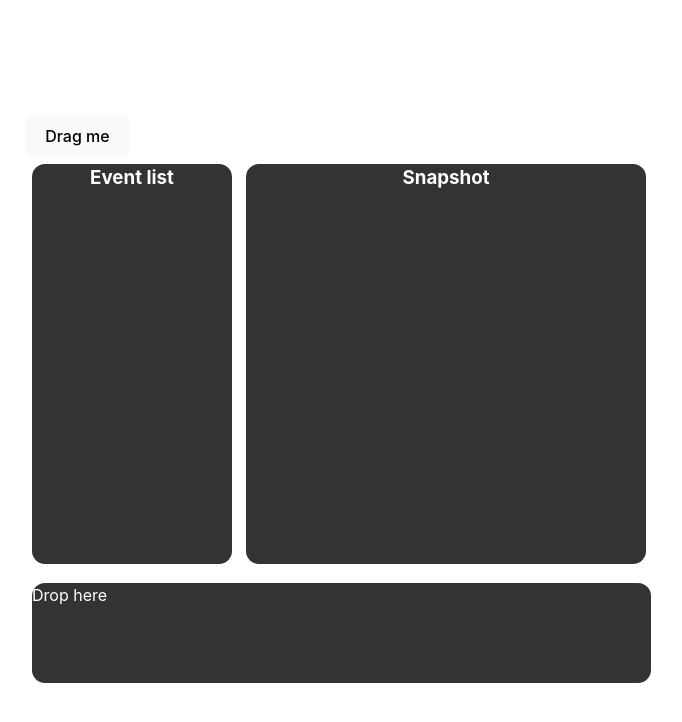
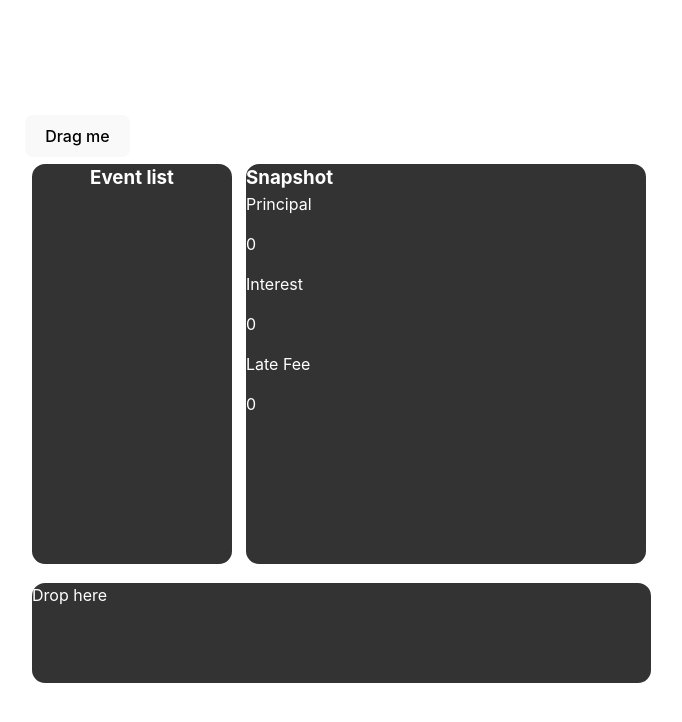
Before and after one commit to CHenrique97/simple-event-source, a React (Vite) app: page / in a window 1280 px wide. Shown: the top 722 px of the page, without its empty margins (301-983 px from the left). Built offline with nearby package versions, Linux system fonts and the light colour scheme.

Commit message:
zustand begginings done

```diff
--- a/src/App.tsx
+++ b/src/App.tsx
@@ -2,27 +2,27 @@ import "./App.css";
 
 import { DndContext } from "@dnd-kit/core";
 
-import { Card } from "./cards";
+import { Card } from "./card/cards";
 import { Field } from "./fields/fields";
 import { useState } from "react";
+import Snapshot from "./card/snapshot";
 
 function App() {
   const snapshotStyle: React.CSSProperties = {
     margin: "5px",
-    display: "flex",
-    justifyContent:  "center",
+    justifyContent: "center",
     alignContent: "flex-start",
     width: "400px", // Width of the square
     height: "400px", // Height of the square
     backgroundColor: "#333", // Dark grey background
     border: "2px solid white", // White border with 5px width
     borderRadius: "15px", // Rounded edges with 15px radius
-  }
+  };
 
   const eventListStyle: React.CSSProperties = {
     margin: "5px",
     display: "flex",
-    justifyContent:  "center",
+    justifyContent: "center",
     alignContent: "flex-start",
     width: "200px", // Width of the square
     height: "400px", // Height of the square
@@ -57,7 +57,9 @@ function App() {
         <div className="calculation-area">
           <Field title="Event list" style={eventListStyle}></Field>
 
-          <Field title="Snapshot" style={snapshotStyle}></Field>
+          <Field title="Snapshot" style={snapshotStyle}>
+            <Snapshot />
+          </Field>
         </div>
 
         <Field title="" style={eventTypesStyle}>
--- /dev/null
+++ b/src/card/snapshot.tsx
@@ -0,0 +1,50 @@
+import useStore from "../store/useStore";
+import {
+    Card,
+    CardContent,
+    CardHeader,
+  } from "@/components/ui/card"
+  import { Label } from "@/components/ui/label"
+import { cn } from "@/lib/utils";
+
+
+
+const Snapshot: React.FC = () => {
+    const principal = useStore((state) => state.principal);
+    const interest = useStore((state) => state.interest);
+    const lateFee = useStore((state) => state.lateFee);
+
+
+
+    return (
+<Card className={cn("w-[380px]")}>
+      <CardHeader>
+      </CardHeader>
+      <CardContent>
+          <div className="grid w-full items-center gap-4">
+            <div className="flex flex-col space-y-1.5">
+              <Label htmlFor="name">Principal</Label>
+              <p className="text-sm font-medium leading-none">
+              {principal}
+            </p>
+            </div>
+            <div className="flex flex-col space-y-1.5">
+              <Label htmlFor="name">Interest</Label>
+              <p className="text-sm font-medium leading-none">
+              {interest}
+            </p>
+            </div>
+            <div className="flex flex-col space-y-1.5">
+              <Label htmlFor="name">Late Fee</Label>
+              <p className="text-sm font-medium leading-none">
+              {lateFee}
+            </p>
+            </div>
+
+          </div>
+      </CardContent>
+    </Card>
+    );
+  }
+
+  export default Snapshot
--- /dev/null
+++ b/src/store/useStore.tsx
@@ -0,0 +1,29 @@
+import {create} from 'zustand';
+
+// Define the state interface
+interface StoreState {
+    principal: number;
+    interest: number;
+    lateFee: number;
+    setPrincipal: (value: number) => void;
+    setInterest: (value: number) => void;
+    setLateFee: (value: number) => void;
+    reset: () => void;
+  }
+
+  // Define the store
+  const useStore = create<StoreState>((set) => ({
+    principal: 0, // initial state for principal
+    interest: 0,  // initial state for interest
+    lateFee: 0,   // initial state for late fee
+
+    // Actions to update the state
+    setPrincipal: (value) => set(() => ({ principal: value })),
+    setInterest: (value) => set(() => ({ interest: value })),
+    setLateFee: (value) => set(() => ({ lateFee: value })),
+
+    // Action to reset the state
+    reset: () => set(() => ({ principal: 0, interest: 0, lateFee: 0 }))
+  }));
+
+  export default useStore;
```
Also changed, not shown: src/card/cards.tsx (renamed from src/cards.tsx), src/card/events.tsx (added).
